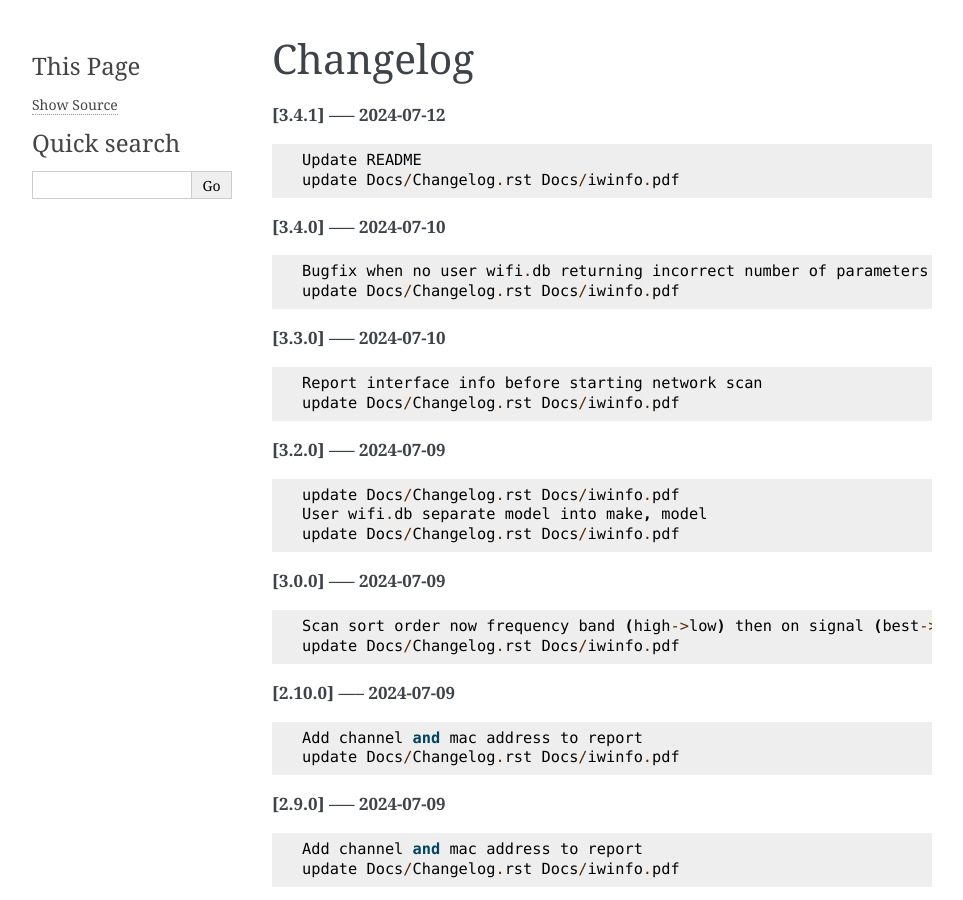
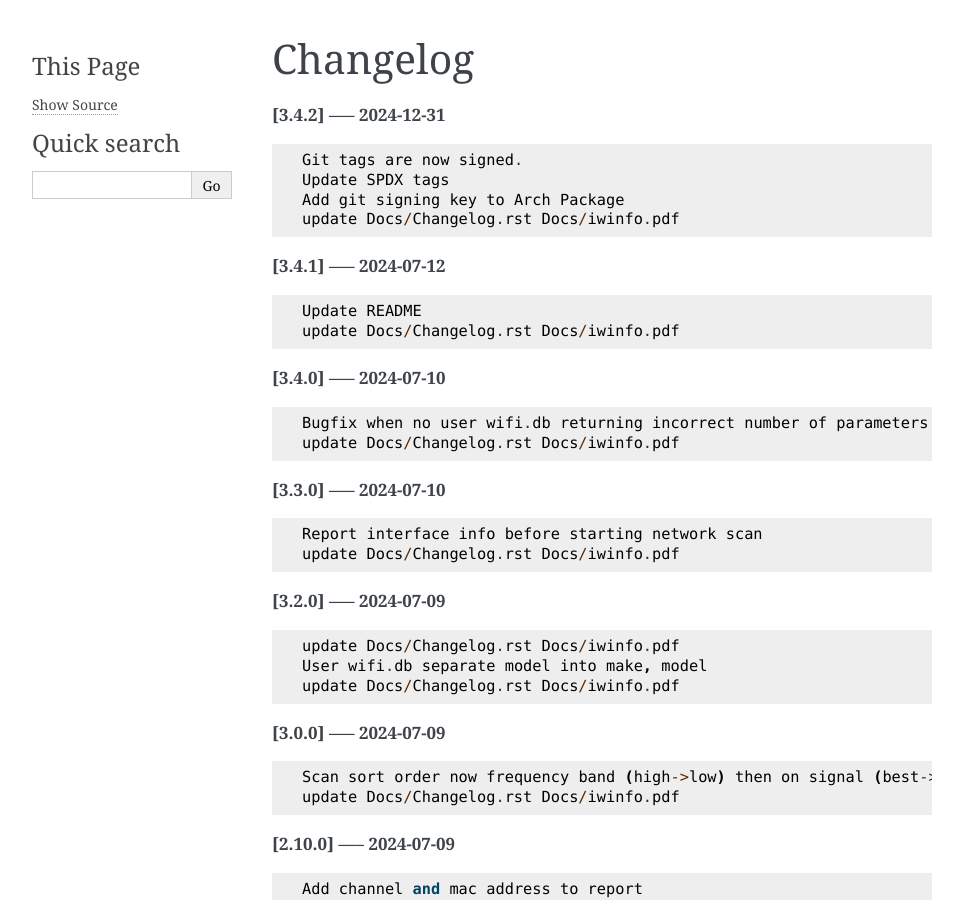
Before and after one commit to gene-git/iwinfo, a Sphinx documentation site: the page built from Docs/Changelog.rst, in a window 1280 px wide and 900 px high. Shown: the whole window, without its empty margins (148-1111 px from the left). Built offline with Sphinx 7.4.7, drawn with Linux system fonts in a browser that asks for light colours; pages that are not in the unit, such as notebooks, are missing from menus.

Commit message:
update Docs/Changelog.rst Docs/mkpkg.pdf for 3.4.2

```diff
--- a/Docs/Changelog.rst
+++ b/Docs/Changelog.rst
@@ -1,5 +1,13 @@
 Changelog
 =========
+
+**[3.4.2] ----- 2024-12-31** ::
+
+	    Git tags are now signed.
+	    Update SPDX tags
+	    Add git signing key to Arch Package
+	    update Docs/Changelog.rst Docs/iwinfo.pdf
+
 
 **[3.4.1] ----- 2024-07-12** ::
 
```
Also changed, not shown: 1 other file.
